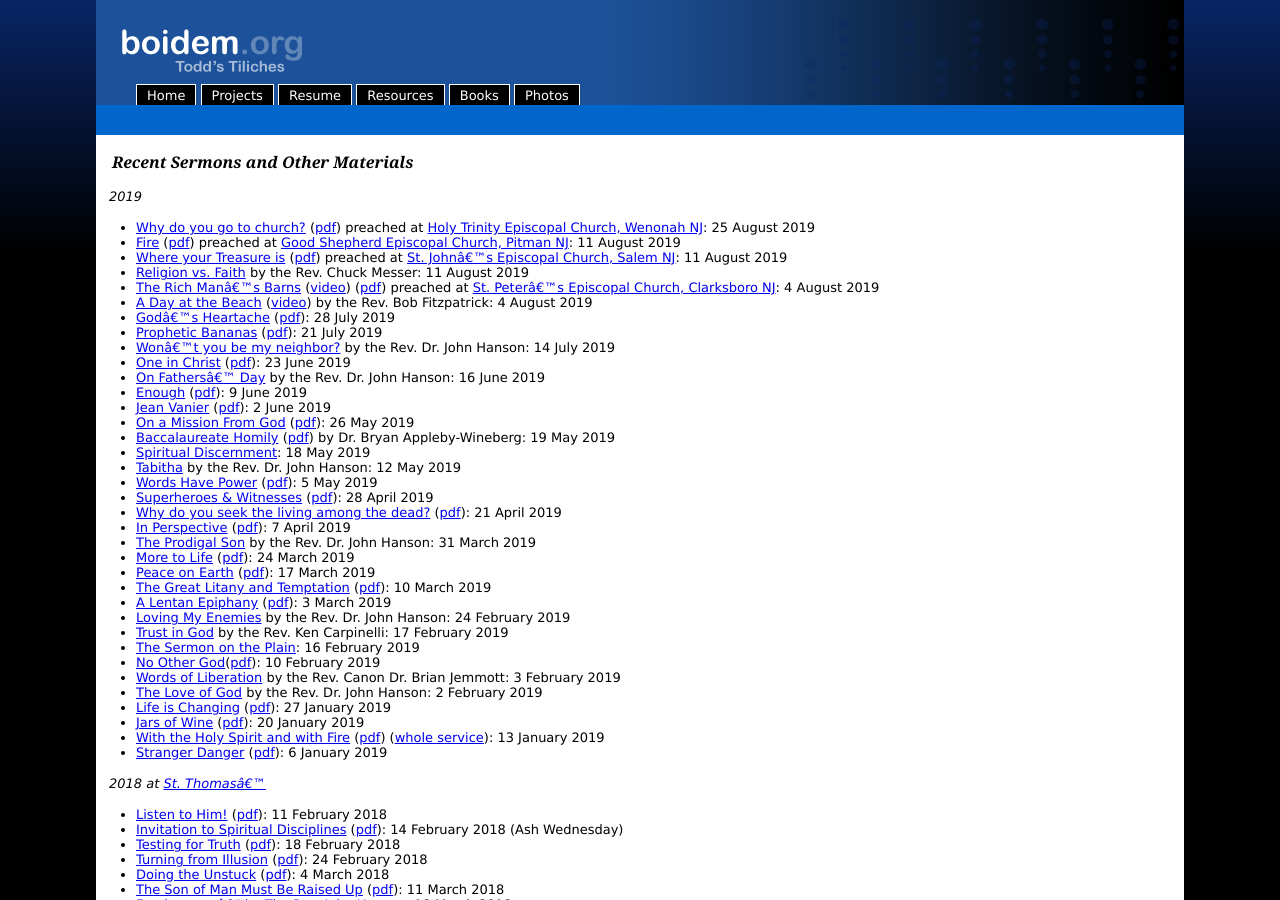
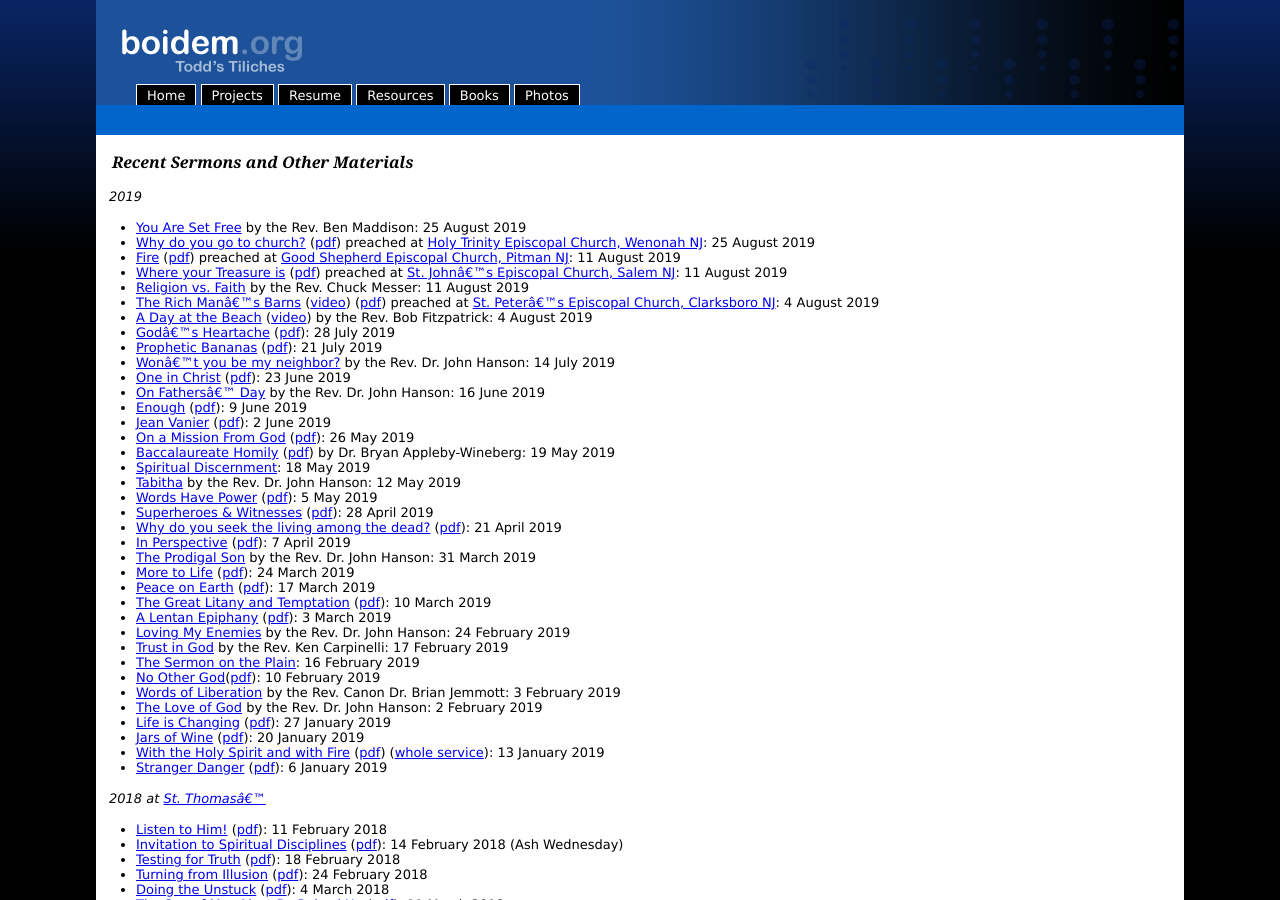
Before and after one commit to toddfoster/toddfoster.github.com, a Jekyll site: the page built from projects.md, in a window 1280 px wide and 900 px high. Built offline with Jekyll 4.4.1, drawn with Linux system fonts in a browser that asks for light colours.

Commit message:
Ben's sermon

```diff
--- a/projects.md
+++ b/projects.md
@@ -7,6 +7,7 @@ Recent Sermons and Other Materials
 ----------------------------------
 
 *2019*
+* [You Are Set Free](http://cdn.boidem.org/2019/StT20190825-BM.mp3) by the Rev. Ben Maddison: 25 August 2019
 * [Why do you go to church?](http://cdn.boidem.org/2019/HolyTrinity20190825-TF.mp3) ([pdf](http://cdn.boidem.org/2019/Proper16C-20190825.pdf)) preached at [Holy Trinity Episcopal Church, Wenonah NJ](https://www.holytrinitywenonah.org/): 25 August 2019
 * [Fire](http://cdn.boidem.org/2019/GoodShepherd20190818-TF.mp3) ([pdf](http://cdn.boidem.org/2019/Proper15C-20190818.pdf)) preached at [Good Shepherd Episcopal Church, Pitman NJ](https://goodshepherdpitman.org/): 11 August 2019
 * [Where your Treasure is](http://cdn.boidem.org/2019/StJohns20190811-TF.mp3) ([pdf](http://cdn.boidem.org/2019/Proper14C-20190811.pdf)) preached at [St. John's Episcopal Church, Salem NJ](http://stjohnssalemnj.org/): 11 August 2019
```
